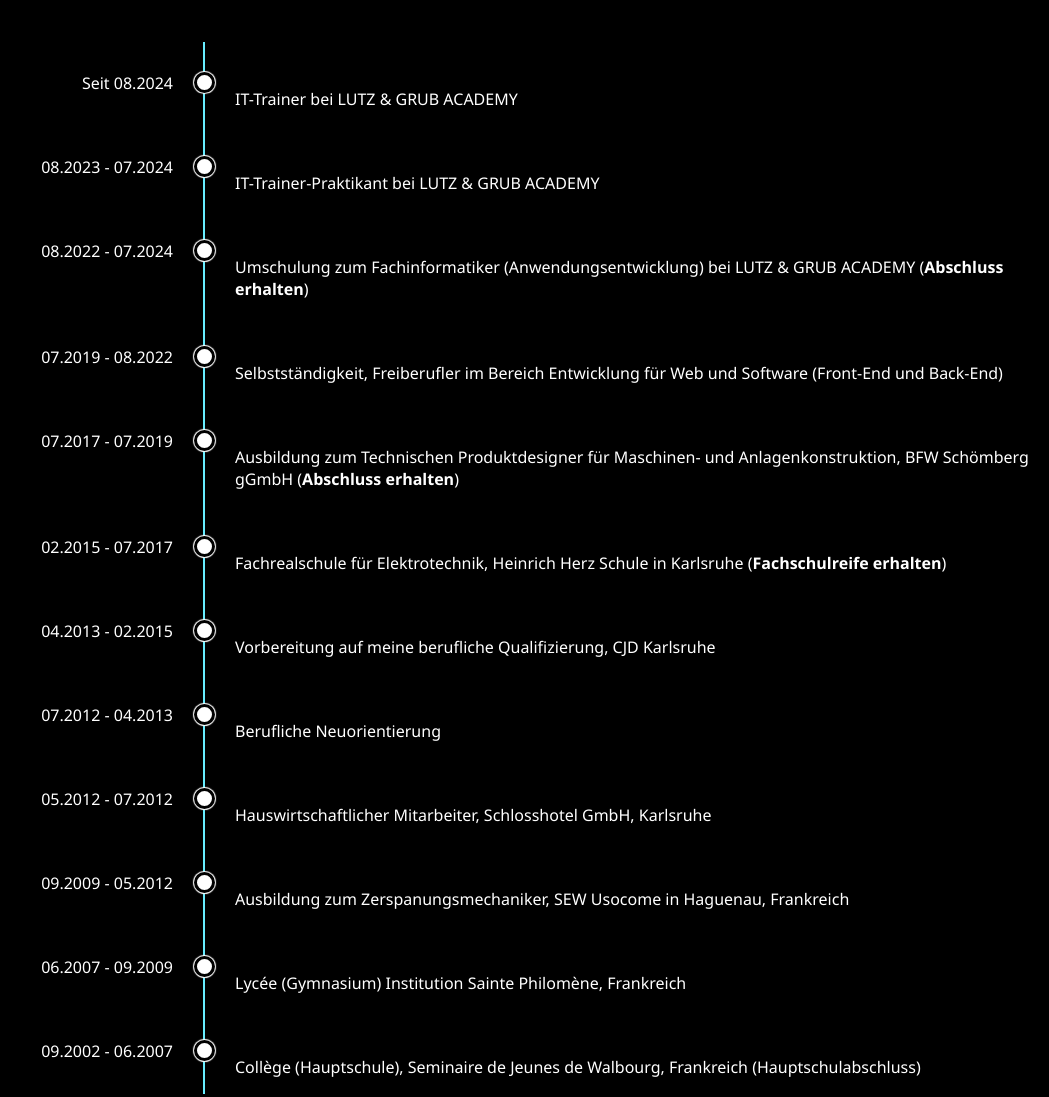
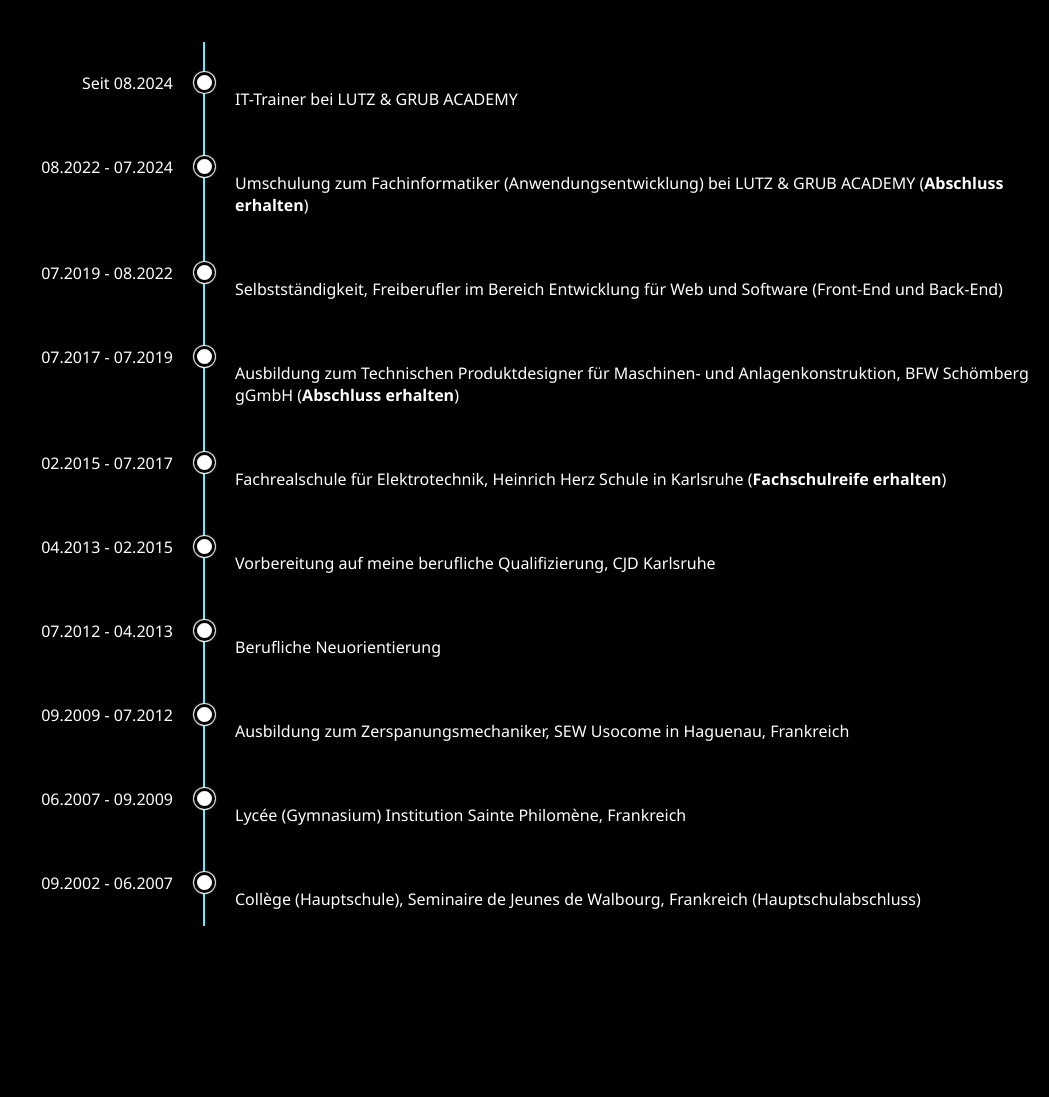
Before and after one commit to Michael0992/Homepage, a plain HTML site: page index.html in a window 1280 px wide. Shown: the part 1940-3037 px from the top of the page, without its empty margins (231-1280 px from the left). After the commit the page ends 2916 px from the top, so only its background shows below. Drawn offline with Linux system fonts and the light colour scheme.

Commit message:
Überarbeitung

```diff
--- a/index.html
+++ b/index.html
@@ -121,20 +121,6 @@
         </div>
         <div class="timelineBlock">
             <div class="element1">
-                <span>08.2023 - 07.2024</span>
-            </div>
-            <div class="element2"></div>
-            <div class="element3">
-                <span>
-                    <p>
-                        IT-Trainer-Praktikant
-                        bei LUTZ & GRUB ACADEMY
-                    </p>
-                </span>
-            </div>
-        </div>
-        <div class="timelineBlock">
-            <div class="element1">
                 <span>08.2022 - 07.2024</span>
             </div>
             <div class="element2"></div>
@@ -217,21 +203,7 @@
         </div>
         <div class="timelineBlock">
             <div class="element1">
-                <span>05.2012 - 07.2012</span>
-            </div>
-            <div class="element2"></div>
-            <div class="element3">
-                <span>
-                    <p>
-                        Hauswirtschaftlicher Mitarbeiter, Schlosshotel GmbH,
-                        Karlsruhe
-                    </p>
-                </span>
-            </div>
-        </div>
-        <div class="timelineBlock">
-            <div class="element1">
-                <span>09.2009 - 05.2012</span>
+                <span>09.2009 - 07.2012</span>
             </div>
             <div class="element2"></div>
             <div class="element3">
```
